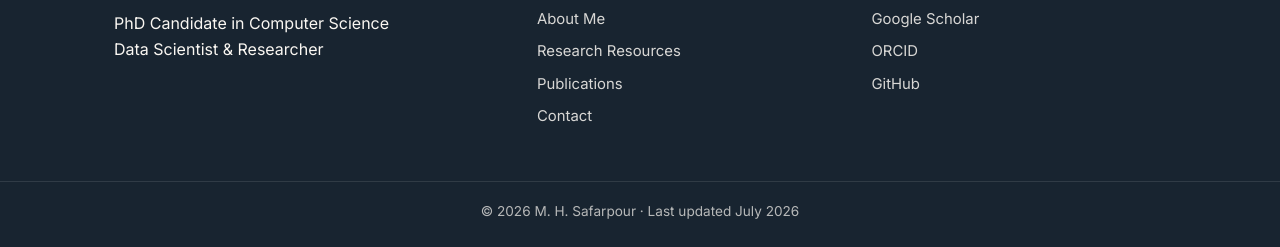
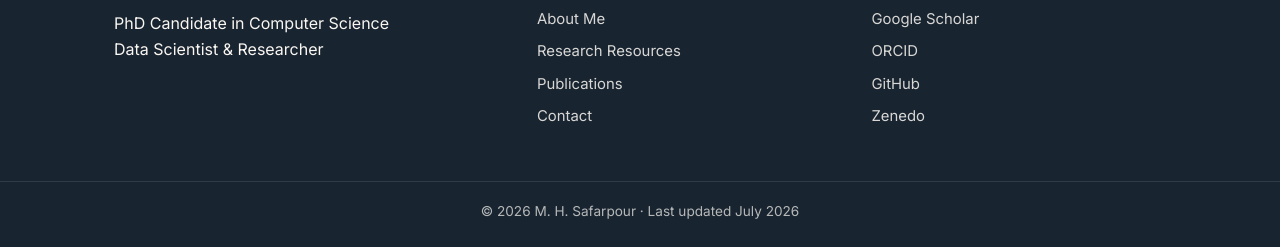
Before and after one commit to safarpour-mh/safarpour-mh.github.io, a Jekyll site: the page about.html, which Jekyll copies as it is, in a window 1280 px wide and 900 px high, scrolled down 2759 px. Shown: the part 650-897 px from the top of the window. Built offline with Jekyll 4.4.1, drawn with Linux system fonts in a browser that asks for light colours.

Commit message:
Update about.html

```diff
--- a/about.html
+++ b/about.html
@@ -181,6 +181,7 @@
       <a href="https://scholar.google.com/citations?hl=en&user=7RZGpNcAAAAJ" target="_blank" rel="noopener">Google Scholar</a>
       <a href="https://orcid.org/0009-0008-5274-8551" target="_blank" rel="noopener">ORCID</a>
       <a href="https://github.com/safarpour-mh" target="_blank" rel="noopener">GitHub</a>
+      <a href="https://zenodo.org/search?q=metadata.creators.person_or_org.name%3A%22safarpour-mh%22&l=list&p=1&s=10&sort=bestmatch" target="_blank" rel="noopener">Zenedo</a>
     </div>
   </div>
   <p class="copyright">© 2026 M. H. Safarpour · Last updated July 2026</p>
```
